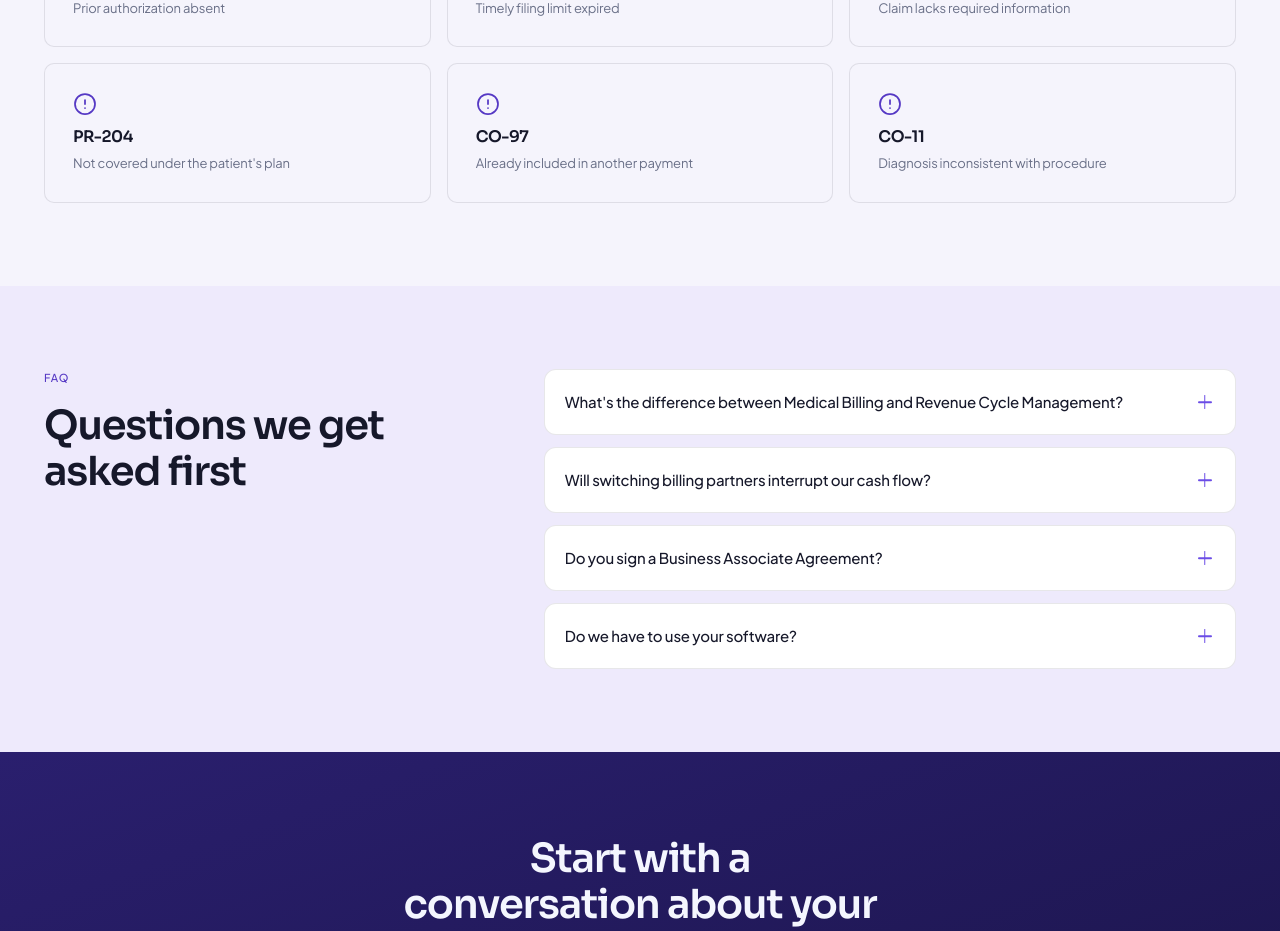
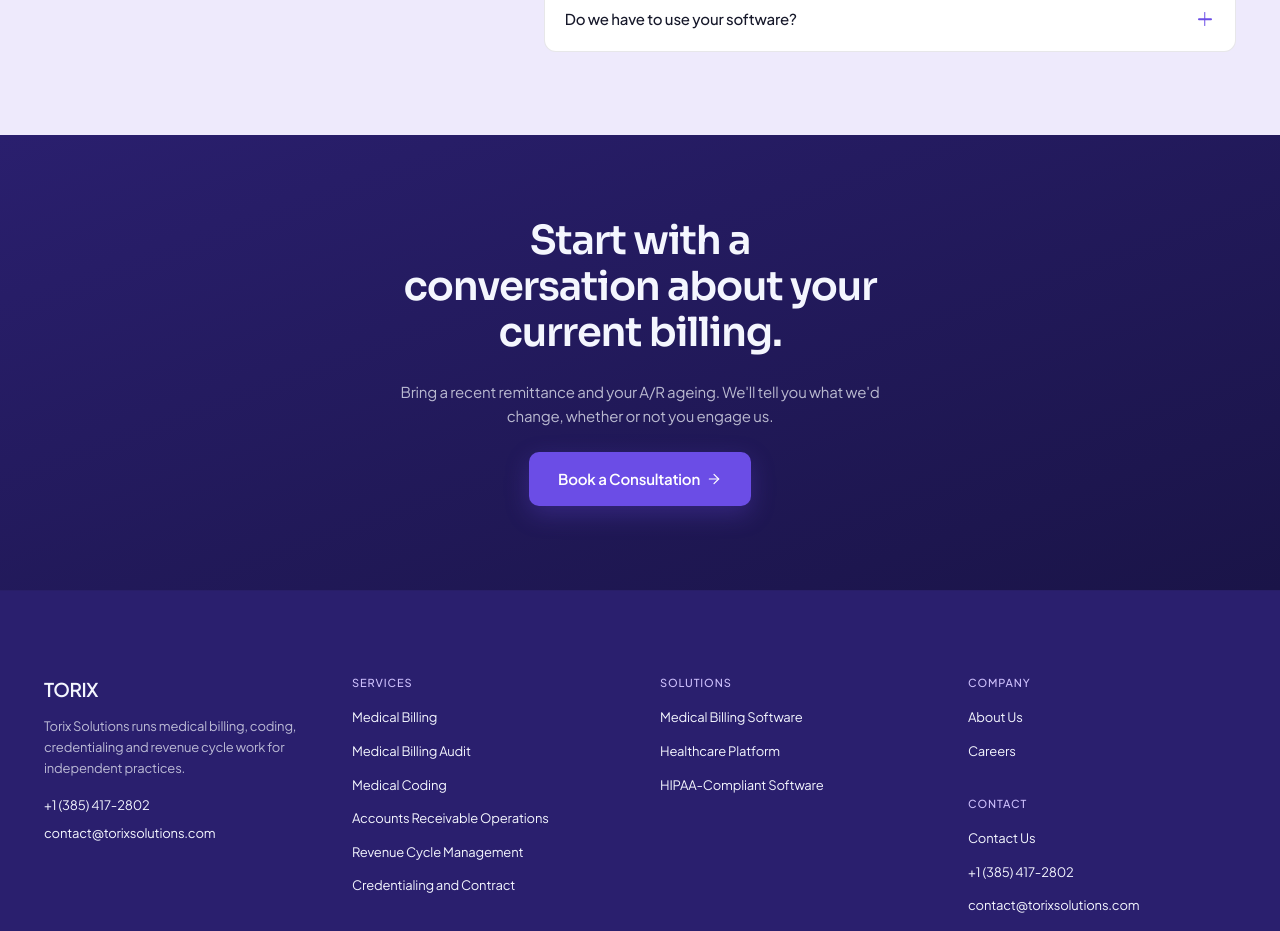
Before and after one commit to Hammad-Zubair-off/TorixHealth, a Next.js app: page / in a window 1280 px wide. Shown: the part 3320-4251 px from the top of the page. Built offline with nearby package versions, Linux system fonts and the light colour scheme.

Commit message:
remove the ar sections

```diff
--- a/app/page.tsx
+++ b/app/page.tsx
@@ -3,7 +3,6 @@ import { CTABanner } from "@/components/CTABanner";
 import { FAQAccordion } from "@/components/FAQAccordion";
 import { Footer } from "@/components/Footer";
 import { Hero, HeroBrandVisual } from "@/components/Hero";
-import { IconFeatureGrid } from "@/components/IconFeatureGrid";
 import { Navbar } from "@/components/Navbar";
 import { ServicesOverview } from "@/components/ServicesOverview";
 import { SplitOfferings } from "@/components/SplitOfferings";
@@ -47,13 +46,6 @@ export default function HomePage() {
           services={c.overview.services}
           solutions={c.overview.solutions}
         />
-        <IconFeatureGrid
-          heading={c.denials.heading}
-          subheading={c.denials.subheading}
-          items={c.denials.items}
-          band="bg"
-          minCardWidth={190}
-        />
         <FAQAccordion heading={c.faqs.heading} items={c.faqs.items} />
         <CTABanner
           heading={c.finalCta.heading}
--- a/content/about.ts
+++ b/content/about.ts
@@ -86,14 +86,14 @@ export const aboutContent = {
       },
       {
         icon: "building" as IconName,
-        title: "Credentialing",
+        title: "Credentialing and Contract",
         description: "Enrollment, CAQH and recredentialing so providers can bill.",
         href: "/services/credentialing",
         ctaLabel: "Learn more →",
       },
       {
         icon: "check" as IconName,
-        title: "Medical Audits",
+        title: "Medical Billing Audit",
         description: "Independent documentation, coding and compliance review.",
         href: "/services/medical-audit",
         ctaLabel: "Learn more →",
--- a/content/ar-follow-up.ts
+++ b/content/ar-follow-up.ts
@@ -2,10 +2,10 @@ import type { FAQItem } from "@/components/FAQAccordion";
 import type { FeatureItem } from "@/components/IconFeatureGrid";
 import type { IconName } from "@/components/icons";
 
-/** A/R Follow-Up — aging AR, denials, appeals, and payment recovery. */
+/** Accounts Receivable Operations — aging AR, denials, appeals, and payment recovery. */
 export const arFollowUpContent = {
   meta: {
-    title: "A/R Follow-Up | Torix Solutions",
+    title: "Accounts Receivable Operations | Torix Solutions",
     description:
       "Torix Solutions handles AR follow-up, denial resolution, appeals and payment recovery — working inside the system you already use, with a named representative you can call.",
   },
@@ -13,7 +13,7 @@ export const arFollowUpContent = {
     breadcrumb: [
       { label: "Home", href: "/" },
       { label: "Services" },
-      { label: "A/R Follow-Up" },
+      { label: "Accounts Receivable Operations" },
     ],
     eyebrow: "Healthcare Service",
     headline: "Aging balances worked — denials fixed, payments recovered.",
@@ -91,7 +91,7 @@ export const arFollowUpContent = {
     items: [
       {
         question:
-          "Is A/R Follow-Up a one-time cleanup or an ongoing service?",
+          "Is Accounts Receivable Operations a one-time cleanup or an ongoing service?",
         answer:
           "It can be either. Some practices need a one-time recovery project, while others choose ongoing A/R management to keep aging balances under control.",
       },
@@ -105,13 +105,13 @@ export const arFollowUpContent = {
         question:
           "Can I use this service without switching my medical billing provider?",
         answer:
-          "Yes. A/R Follow-Up can often be provided as a standalone service depending on your practice's needs.",
+          "Yes. Accounts Receivable Operations can often be provided as a standalone service depending on your practice's needs.",
       },
       {
         question:
-          "What's the difference between A/R Follow-Up and Medical Billing?",
+          "What's the difference between Accounts Receivable Operations and Medical Billing?",
         answer:
-          "Medical Billing runs day-to-day eligibility, claim submission, posting and patient billing. A/R Follow-Up focuses on aging balances, denial resolution, appeals, underpayments and recovery of outstanding claims.",
+          "Medical Billing runs day-to-day eligibility, claim submission, posting and patient billing. Accounts Receivable Operations focuses on aging balances, denial resolution, appeals, underpayments and recovery of outstanding claims.",
       },
       {
         question: "How far back can outstanding claims be recovered?",
--- a/content/careers.ts
+++ b/content/careers.ts
@@ -85,13 +85,13 @@ export const careersContent = {
       },
       {
         icon: "building" as IconName,
-        title: "Credentialing",
+        title: "Credentialing and Contract",
         href: "/services/credentialing",
         ctaLabel: "Learn more →",
       },
       {
         icon: "check" as IconName,
-        title: "Medical Audits",
+        title: "Medical Billing Audit",
         href: "/services/medical-audit",
         ctaLabel: "Learn more →",
       },
--- a/content/contact.ts
+++ b/content/contact.ts
@@ -47,9 +47,9 @@ export const contactContent = {
     { value: "medical-billing", label: "Medical Billing Services" },
     { value: "medical-coding", label: "Medical Coding" },
     { value: "rcm", label: "Revenue Cycle Management (RCM)" },
-    { value: "credentialing", label: "Credentialing" },
-    { value: "medical-audit", label: "Medical Audits" },
-    { value: "ar-follow-up", label: "A/R Follow-Up" },
+    { value: "credentialing", label: "Credentialing and Contract" },
+    { value: "medical-audit", label: "Medical Billing Audit" },
+    { value: "ar-follow-up", label: "Accounts Receivable Operations" },
     { value: "billing-software", label: "Medical Billing Software" },
     { value: "healthcare-platform", label: "Healthcare Platform Solutions" },
     { value: "hipaa", label: "HIPAA-Focused Software & Compliance" },
--- a/content/credentialing.ts
+++ b/content/credentialing.ts
@@ -2,10 +2,10 @@ import type { FAQItem } from "@/components/FAQAccordion";
 import type { FeatureItem } from "@/components/IconFeatureGrid";
 import type { IconName } from "@/components/icons";
 
-/** Credentialing — payer enrollment, CAQH, recredentialing, and related support. */
+/** Credentialing and Contract — payer enrollment, CAQH, recredentialing, and related support. */
 export const credentialingContent = {
   meta: {
-    title: "Credentialing | Torix Solutions",
+    title: "Credentialing and Contract | Torix Solutions",
     description:
       "Torix Solutions credentialing gets you enrolled with the insurances that matter and keeps you compliant — so enrollment lag and expired credentials don't quietly cut off your ability to bill.",
   },
@@ -13,7 +13,7 @@ export const credentialingContent = {
     breadcrumb: [
       { label: "Home", href: "/" },
       { label: "Services" },
-      { label: "Credentialing" },
+      { label: "Credentialing and Contract" },
     ],
     eyebrow: "Healthcare Service",
     headline: "Enrolled with the payers that matter — and kept that way.",
@@ -103,9 +103,9 @@ export const credentialingContent = {
           "Yes. Recredentialing is managed on a calendar with proactive follow-up before deadlines, so renewals don't lapse unnoticed.",
       },
       {
-        question: "Is Credentialing available separately from Medical Billing?",
+        question: "Is Credentialing and Contract available separately from Medical Billing?",
         answer:
-          "Yes. Credentialing can stand alone or run alongside Medical Billing or Revenue Cycle Management. Many practices use it when adding providers or cleaning up enrollment lag even if billing stays in house.",
+          "Yes. Credentialing and Contract can stand alone or run alongside Medical Billing or Revenue Cycle Management. Many practices use it when adding providers or cleaning up enrollment lag even if billing stays in house.",
       },
       {
         question: "Which insurance networks do you work with?",
--- a/content/home.ts
+++ b/content/home.ts
@@ -1,5 +1,4 @@
 import type { FAQItem } from "@/components/FAQAccordion";
-import type { FeatureItem } from "@/components/IconFeatureGrid";
 import type { OverviewCard } from "@/components/ServicesOverview";
 import type { TrustItem } from "@/components/TrustBar";
 import type { IconName } from "@/components/icons";
@@ -98,27 +97,27 @@ export const homeContent = {
       },
       {
         icon: "check",
-        title: "Medical Audit",
+        title: "Medical Billing Audit",
         description:
           "Revenue cycle KPIs, denial patterns, and provider productivity — analyzed against benchmarks with corrective actions you can act on.",
         href: "/services/medical-audit",
-        ctaLabel: "Medical Audit",
+        ctaLabel: "Medical Billing Audit",
       },
       {
         icon: "activity",
-        title: "A/R Follow-Up",
+        title: "Accounts Receivable Operations",
         description:
           "AR follow-up, denial resolution, appeals and payment recovery — worked inside your system, with a named representative you can call.",
         href: "/services/ar-follow-up",
-        ctaLabel: "A/R Follow-Up",
+        ctaLabel: "Accounts Receivable Operations",
       },
       {
         icon: "building",
-        title: "Credentialing",
+        title: "Credentialing and Contract",
         description:
           "Get enrolled with the insurances that matter, keep CAQH current, and renew credentials before you lose network status.",
         href: "/services/credentialing",
-        ctaLabel: "Credentialing",
+        ctaLabel: "Credentialing and Contract",
       },
     ] satisfies OverviewCard[],
     solutions: [
@@ -150,43 +149,6 @@ export const homeContent = {
         ctaLabel: "Read the detail",
       },
     ] satisfies OverviewCard[],
-  },
-  denials: {
-    heading: "The denials we work, by name.",
-    subheading:
-      "Each of these has a different fix. Some are appeals, some are corrected claims, and some are a front-desk process change that stops the denial recurring. We tell you which one it is.",
-    items: [
-      {
-        icon: "alert" as IconName,
-        title: "CO-197",
-        description: "Prior authorization absent",
-      },
-      {
-        icon: "alert" as IconName,
-        title: "CO-29",
-        description: "Timely filing limit expired",
-      },
-      {
-        icon: "alert" as IconName,
-        title: "CO-16",
-        description: "Claim lacks required information",
-      },
-      {
-        icon: "alert" as IconName,
-        title: "PR-204",
-        description: "Not covered under the patient's plan",
-      },
-      {
-        icon: "alert" as IconName,
-        title: "CO-97",
-        description: "Already included in another payment",
-      },
-      {
-        icon: "alert" as IconName,
-        title: "CO-11",
-        description: "Diagnosis inconsistent with procedure",
-      },
-    ] satisfies FeatureItem[],
   },
   faqs: {
     heading: "Questions we get asked first",
--- a/content/medical-audit.ts
+++ b/content/medical-audit.ts
@@ -4,10 +4,10 @@ import type { FeatureItem } from "@/components/IconFeatureGrid";
 import type { ProcessStep } from "@/components/ProcessTimeline";
 import type { IconName } from "@/components/icons";
 
-/** Medical Audit — KPI, denial, and productivity analysis with corrective actions. */
+/** Medical Billing Audit — KPI, denial, and productivity analysis with corrective actions. */
 export const medicalAuditContent = {
   meta: {
-    title: "Medical Audit | Torix Solutions",
+    title: "Medical Billing Audit | Torix Solutions",
     description:
       "Torix Solutions analyzes your practice's revenue cycle KPIs, denial patterns, and provider productivity — turning billing data into decisions you can act on.",
   },
@@ -15,7 +15,7 @@ export const medicalAuditContent = {
     breadcrumb: [
       { label: "Home", href: "/" },
       { label: "Services" },
-      { label: "Medical Audit" },
+      { label: "Medical Billing Audit" },
     ],
     eyebrow: "Healthcare Service",
     headline: "Know which numbers are moving, and why.",
--- a/content/medical-billing.ts
+++ b/content/medical-billing.ts
@@ -34,7 +34,7 @@ export const medicalBillingContent = {
     subheading:
       "Eligibility through patient responsibility — handled end to end so revenue isn't left uncollected.",
     footerNote:
-      "For complete revenue cycle management from registration through collections as one coordinated process, see Revenue Cycle Management. For KPI and performance analysis, see Medical Audit.",
+      "For complete revenue cycle management from registration through collections as one coordinated process, see Revenue Cycle Management. For KPI and performance analysis, see Medical Billing Audit.",
     items: [
       {
         icon: "check" as IconName,
@@ -78,9 +78,9 @@ export const medicalBillingContent = {
           "Medical Billing runs the full claim cycle from eligibility and submission through posting and patient balances. Revenue Cycle Management coordinates the wider cycle across coding, claims, credentialing, and collections so nothing falls between stages.",
       },
       {
-        question: "How is Medical Billing different from Medical Audit?",
+        question: "How is Medical Billing different from Medical Billing Audit?",
         answer:
-          "Medical Billing operates your day-to-day claims. Medical Audit analyzes KPIs, denial patterns, and productivity against benchmarks and returns corrective actions. Many practices use both.",
+          "Medical Billing operates your day-to-day claims. Medical Billing Audit analyzes KPIs, denial patterns, and productivity against benchmarks and returns corrective actions. Many practices use both.",
       },
       {
         question: "Do we have to use your software?",
--- a/content/medical-coding.ts
+++ b/content/medical-coding.ts
@@ -186,9 +186,9 @@ export const medicalCodingContent = {
       },
       {
         question:
-          "What's the difference between Medical Coding and Medical Audit?",
+          "What's the difference between Medical Coding and Medical Billing Audit?",
         answer:
-          "Medical Coding assigns ICD-10 and CPT codes for claims, with documentation queries when needed. Medical Audit is an independent review of documentation, coding and compliance, written to be useful whether or not you hire us for ongoing work afterwards.",
+          "Medical Coding assigns ICD-10 and CPT codes for claims, with documentation queries when needed. Medical Billing Audit is an independent review of documentation, coding and compliance, written to be useful whether or not you hire us for ongoing work afterwards.",
       },
       {
         question: "Do you code for all specialties or only specific ones?",
--- a/lib/nav.ts
+++ b/lib/nav.ts
@@ -16,11 +16,11 @@ export const mainNav: Array<NavLink | NavGroup> = [
     label: "Services",
     children: [
       { label: "Medical Billing", href: "/services/medical-billing" },
-      { label: "Medical Audit", href: "/services/medical-audit" },
+      { label: "Medical Billing Audit", href: "/services/medical-audit" },
       { label: "Medical Coding", href: "/services/medical-coding" },
-      { label: "A/R Follow-Up", href: "/services/ar-follow-up" },
+      { label: "Accounts Receivable Operations", href: "/services/ar-follow-up" },
       { label: "Revenue Cycle Management", href: "/services/revenue-cycle-management" },
-      { label: "Credentialing", href: "/services/credentialing" },
+      { label: "Credentialing and Contract", href: "/services/credentialing" },
     ],
   },
   {
@@ -42,11 +42,11 @@ export const mainNav: Array<NavLink | NavGroup> = [
 export const footerNav = {
   services: [
     { label: "Medical Billing", href: "/services/medical-billing" },
-    { label: "Medical Audit", href: "/services/medical-audit" },
+    { label: "Medical Billing Audit", href: "/services/medical-audit" },
     { label: "Medical Coding", href: "/services/medical-coding" },
-    { label: "A/R Follow-Up", href: "/services/ar-follow-up" },
+    { label: "Accounts Receivable Operations", href: "/services/ar-follow-up" },
     { label: "Revenue Cycle Management", href: "/services/revenue-cycle-management" },
-    { label: "Credentialing", href: "/services/credentialing" },
+    { label: "Credentialing and Contract", href: "/services/credentialing" },
   ],
   solutions: [
     { label: "Medical Billing Software", href: "/solutions/medical-billing-software" },
```
Also changed, not shown: 1 other file (tests, documents, lock files or other folders).
